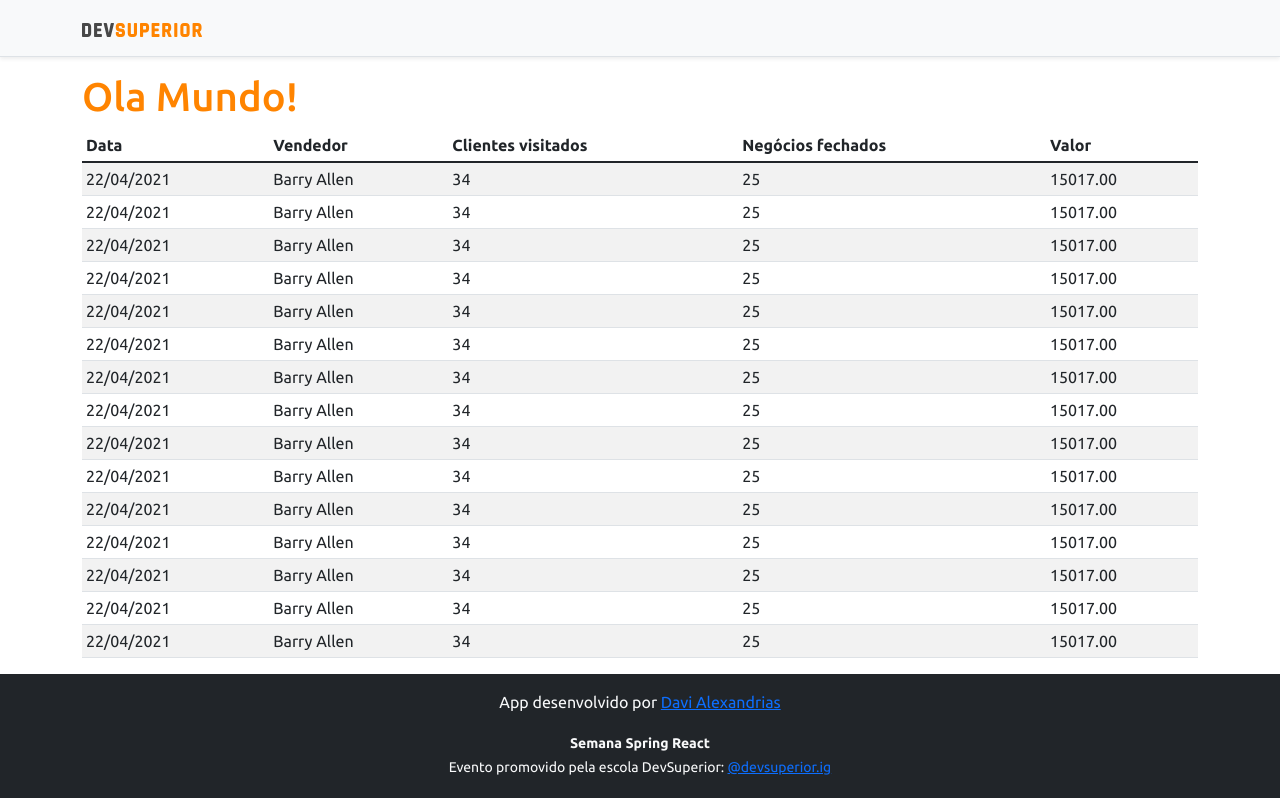
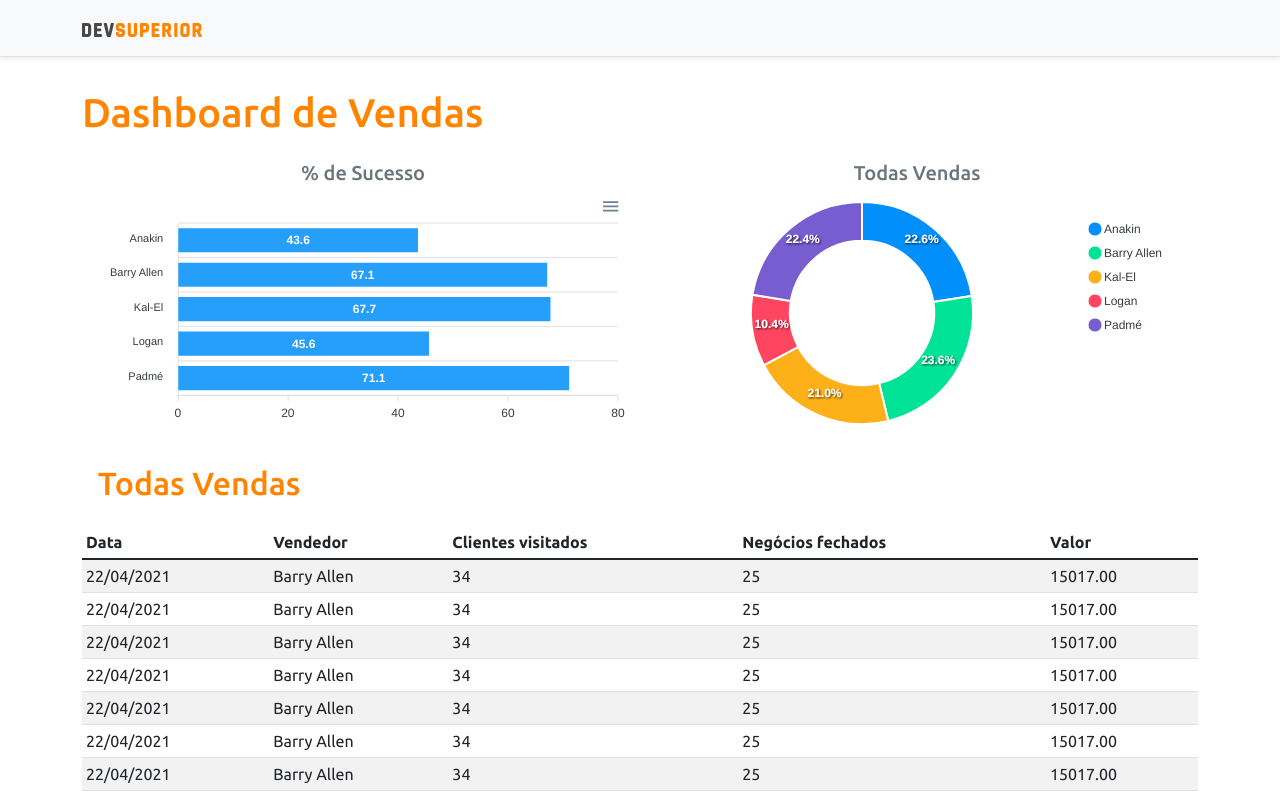
Before and after one commit to dalexandrias/DSVendas, a React (Create React App) app in the folder frontend/: page / in a window 1280 px wide. Shown: the top 798 px of the page. Built offline with nearby package versions, Linux system fonts and the light colour scheme.

Commit message:
Static Charts

```diff
--- a/frontend/package.json
+++ b/frontend/package.json
@@ -11,8 +11,10 @@
     "@types/node": "^12.0.0",
     "@types/react": "^17.0.0",
     "@types/react-dom": "^17.0.0",
+    "apexcharts": "^3.28.1",
     "bootstrap": "^5.1.0",
     "react": "^17.0.2",
+    "react-apexcharts": "^1.3.9",
     "react-dom": "^17.0.2",
     "react-scripts": "4.0.3",
     "typescript": "^4.1.2",
--- a/frontend/src/App.tsx
+++ b/frontend/src/App.tsx
@@ -1,17 +1,35 @@
+import BarChart from "components/BarChart";
 import DataTable from "components/DataTable";
+import DonutChart from "components/DonutChart";
 import Footer from "components/Footer";
 import NavBar from "components/NavBar";
 
 function App() {
   return (
     <>
-      <NavBar/>
+      <NavBar />
       <div className="container">
-        <h1 className="text-primary">Ola Mundo!</h1>
+        <h1 className="text-primary py-3">Dashboard de Vendas</h1>
 
-        <DataTable/>
+        <div className="row px-3">
+
+          <div className='col -sm-6'>
+            <h5 className="text-center text-secondary">% de Sucesso</h5>
+            <BarChart />
+          </div>
+          <div className='col -sm-6'>
+            <h5 className="text-center text-secondary">Todas Vendas</h5>
+            <DonutChart />
+          </div>
+          <div className="py-3">
+            <h2 className="text-primary">Todas Vendas</h2>
+          </div>
+
+        </div>
+
+        <DataTable />
       </div>
-      <Footer/>
+      <Footer />
     </>
   );
 }
--- /dev/null
+++ b/frontend/src/components/BarChart/index.tsx
@@ -0,0 +1,34 @@
+import Chart from 'react-apexcharts'
+
+const BarChart = () => {
+    const options = {
+        plotOptions: {
+            bar: {
+                horizontal: true,
+            }
+        },
+    };
+
+    const mockData = {
+        labels: {
+            categories: ['Anakin', 'Barry Allen', 'Kal-El', 'Logan', 'Padmé']
+        },
+        series: [
+            {
+                name: "% Sucesso",
+                data: [43.6, 67.1, 67.7, 45.6, 71.1]
+            }
+        ]
+    };
+
+    return (
+        <Chart
+            options={{...options, xaxis: mockData.labels}}
+            series={mockData.series}
+            type="bar"
+            height="240"
+        />
+    );
+}
+
+export default BarChart;
--- /dev/null
+++ b/frontend/src/components/DonutChart/index.tsx
@@ -0,0 +1,25 @@
+import Chart from 'react-apexcharts'
+
+const DonutChart = () => {
+    const mockData = {
+        series: [477138, 499928, 444867, 220426, 473088],
+        labels: ['Anakin', 'Barry Allen', 'Kal-El', 'Logan', 'Padmé']
+    };
+
+    const options = {
+        legend: {
+            show: true
+        }
+    };
+
+    return(
+        <Chart
+            options={{...options, labels:mockData.labels}}
+            series={mockData.series}
+            type="donut"
+            height="240"
+        />
+    );
+}
+
+export default DonutChart;
```
Also changed, not shown: 1 other file (tests, documents, lock files or other folders).
